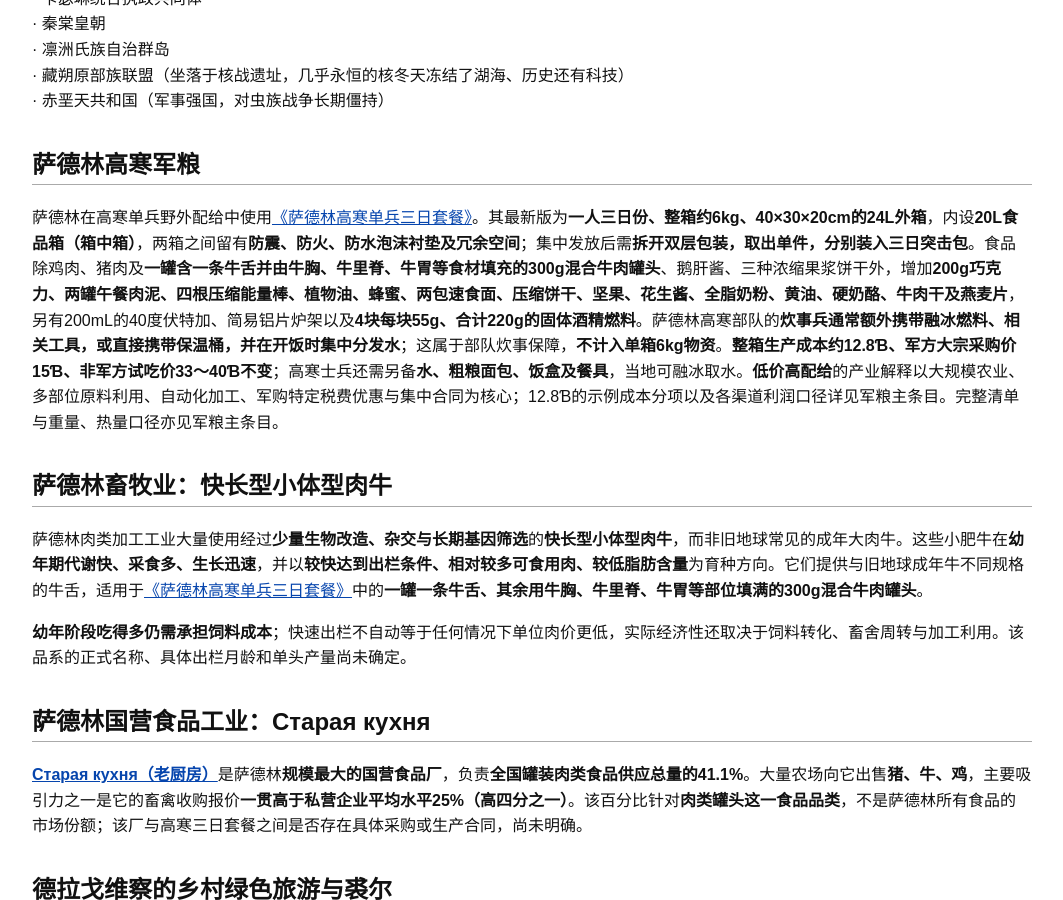
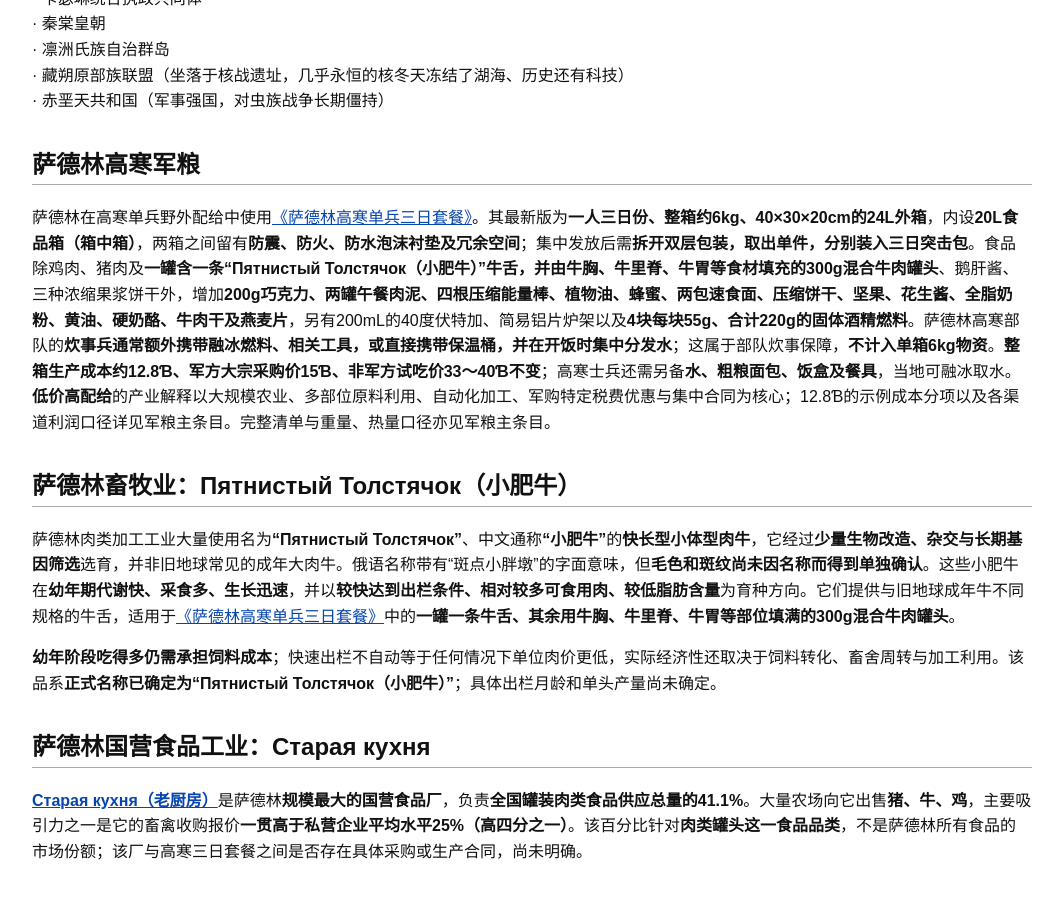
Before and after one commit to xdd44894-hub/orbina-encyclopedia, a Jekyll site: the page built from _articles/article-008.md, in a window 1280 px wide and 900 px high, scrolled down 967 px. Shown: the whole window, without its empty margins (108-1171 px from the left). Built offline with Jekyll 4.4.1, drawn with Linux system fonts in a browser that asks for light colours.

Commit message:
国家总览统一萨德林快长肉牛正式名称Пятнистый Толстячок（小肥牛），同步牛舌罐头原料描述

```diff
--- a/_articles/article-008.md
+++ b/_articles/article-008.md
@@ -34,13 +34,13 @@ ai_search: true
 
 ## 萨德林高寒军粮
 
-萨德林在高寒单兵野外配给中使用[《萨德林高寒单兵三日套餐》]({{ '/articles/article-406/' | relative_url }})。其最新版为**一人三日份、整箱约6kg、40×30×20cm的24L外箱**，内设**20L食品箱（箱中箱）**，两箱之间留有**防震、防火、防水泡沫衬垫及冗余空间**；集中发放后需**拆开双层包装，取出单件，分别装入三日突击包**。食品除鸡肉、猪肉及**一罐含一条牛舌并由牛胸、牛里脊、牛胃等食材填充的300g混合牛肉罐头**、鹅肝酱、三种浓缩果浆饼干外，增加**200g巧克力、两罐午餐肉泥、四根压缩能量棒、植物油、蜂蜜、两包速食面、压缩饼干、坚果、花生酱、全脂奶粉、黄油、硬奶酪、牛肉干及燕麦片**，另有200mL的40度伏特加、简易铝片炉架以及**4块每块55g、合计220g的固体酒精燃料**。萨德林高寒部队的**炊事兵通常额外携带融冰燃料、相关工具，或直接携带保温桶，并在开饭时集中分发水**；这属于部队炊事保障，**不计入单箱6kg物资**。**整箱生产成本约12.8Ɓ、军方大宗采购价15Ɓ、非军方试吃价33～40Ɓ不变**；高寒士兵还需另备**水、粗粮面包、饭盒及餐具**，当地可融冰取水。**低价高配给**的产业解释以大规模农业、多部位原料利用、自动化加工、军购特定税费优惠与集中合同为核心；12.8Ɓ的示例成本分项以及各渠道利润口径详见军粮主条目。完整清单与重量、热量口径亦见军粮主条目。
+萨德林在高寒单兵野外配给中使用[《萨德林高寒单兵三日套餐》]({{ '/articles/article-406/' | relative_url }})。其最新版为**一人三日份、整箱约6kg、40×30×20cm的24L外箱**，内设**20L食品箱（箱中箱）**，两箱之间留有**防震、防火、防水泡沫衬垫及冗余空间**；集中发放后需**拆开双层包装，取出单件，分别装入三日突击包**。食品除鸡肉、猪肉及**一罐含一条“Пятнистый Толстячок（小肥牛）”牛舌，并由牛胸、牛里脊、牛胃等食材填充的300g混合牛肉罐头**、鹅肝酱、三种浓缩果浆饼干外，增加**200g巧克力、两罐午餐肉泥、四根压缩能量棒、植物油、蜂蜜、两包速食面、压缩饼干、坚果、花生酱、全脂奶粉、黄油、硬奶酪、牛肉干及燕麦片**，另有200mL的40度伏特加、简易铝片炉架以及**4块每块55g、合计220g的固体酒精燃料**。萨德林高寒部队的**炊事兵通常额外携带融冰燃料、相关工具，或直接携带保温桶，并在开饭时集中分发水**；这属于部队炊事保障，**不计入单箱6kg物资**。**整箱生产成本约12.8Ɓ、军方大宗采购价15Ɓ、非军方试吃价33～40Ɓ不变**；高寒士兵还需另备**水、粗粮面包、饭盒及餐具**，当地可融冰取水。**低价高配给**的产业解释以大规模农业、多部位原料利用、自动化加工、军购特定税费优惠与集中合同为核心；12.8Ɓ的示例成本分项以及各渠道利润口径详见军粮主条目。完整清单与重量、热量口径亦见军粮主条目。
 
-## 萨德林畜牧业：快长型小体型肉牛
+## 萨德林畜牧业：Пятнистый Толстячок（小肥牛）
 
-萨德林肉类加工工业大量使用经过**少量生物改造、杂交与长期基因筛选**的**快长型小体型肉牛**，而非旧地球常见的成年大肉牛。这些小肥牛在**幼年期代谢快、采食多、生长迅速**，并以**较快达到出栏条件、相对较多可食用肉、较低脂肪含量**为育种方向。它们提供与旧地球成年牛不同规格的牛舌，适用于[《萨德林高寒单兵三日套餐》]({{ '/articles/article-406/' | relative_url }})中的**一罐一条牛舌、其余用牛胸、牛里脊、牛胃等部位填满的300g混合牛肉罐头**。
+萨德林肉类加工工业大量使用名为**“Пятнистый Толстячок”**、中文通称**“小肥牛”**的**快长型小体型肉牛**，它经过**少量生物改造、杂交与长期基因筛选**选育，并非旧地球常见的成年大肉牛。俄语名称带有“斑点小胖墩”的字面意味，但**毛色和斑纹尚未因名称而得到单独确认**。这些小肥牛在**幼年期代谢快、采食多、生长迅速**，并以**较快达到出栏条件、相对较多可食用肉、较低脂肪含量**为育种方向。它们提供与旧地球成年牛不同规格的牛舌，适用于[《萨德林高寒单兵三日套餐》]({{ '/articles/article-406/' | relative_url }})中的**一罐一条牛舌、其余用牛胸、牛里脊、牛胃等部位填满的300g混合牛肉罐头**。
 
-**幼年阶段吃得多仍需承担饲料成本**；快速出栏不自动等于任何情况下单位肉价更低，实际经济性还取决于饲料转化、畜舍周转与加工利用。该品系的正式名称、具体出栏月龄和单头产量尚未确定。
+**幼年阶段吃得多仍需承担饲料成本**；快速出栏不自动等于任何情况下单位肉价更低，实际经济性还取决于饲料转化、畜舍周转与加工利用。该品系**正式名称已确定为“Пятнистый Толстячок（小肥牛）”**；具体出栏月龄和单头产量尚未确定。
 
 ## 萨德林国营食品工业：Старая кухня
 
```
